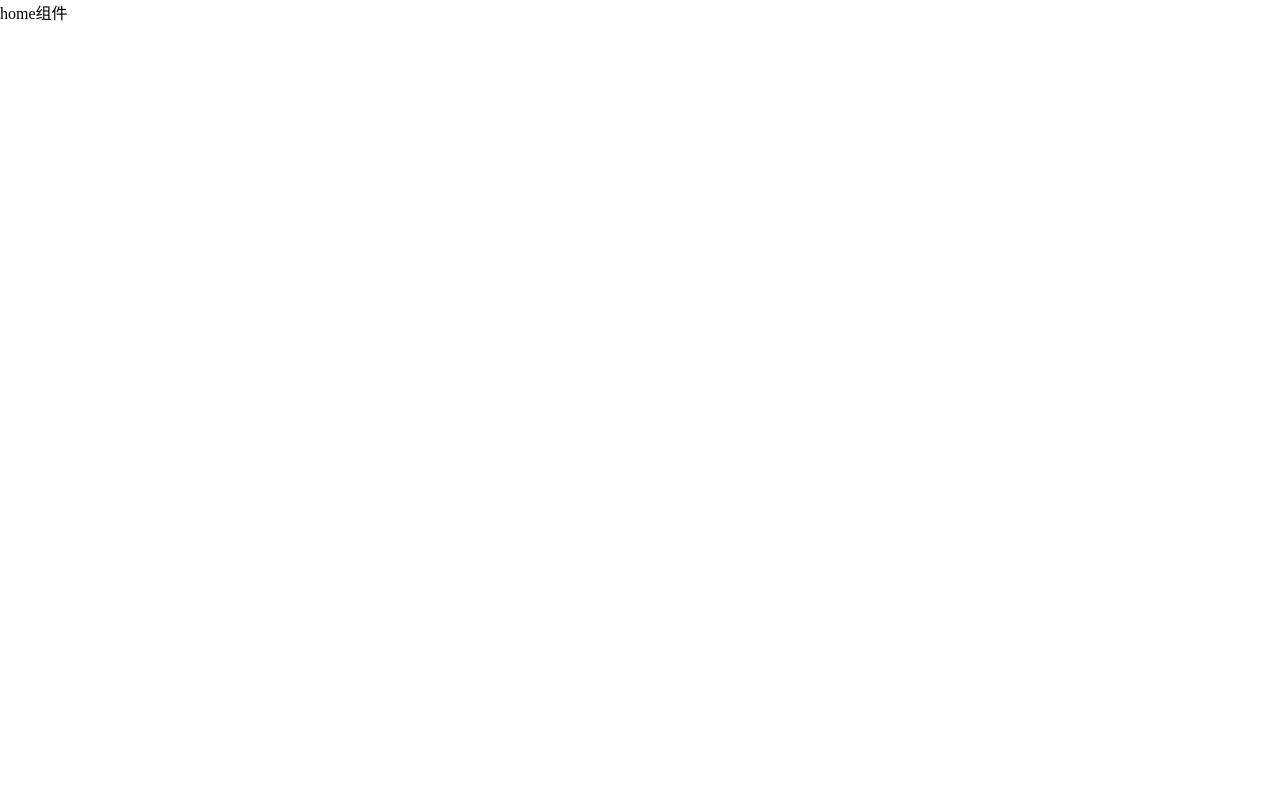
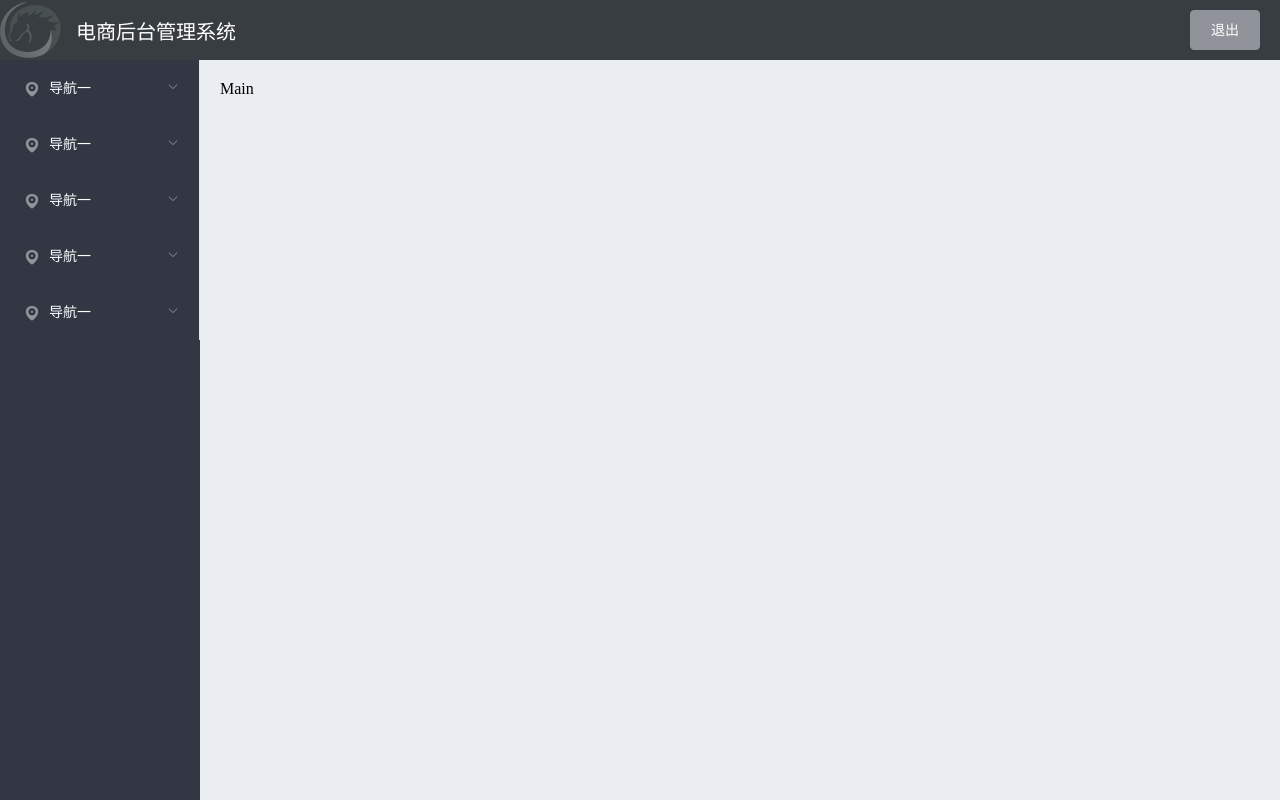
Before and after one commit to cc032191/vue_shop, a Vue app: page /#/home in a window 1280 px wide. Built offline with nearby package versions, Linux system fonts and the light colour scheme; sample sign-in values are in the browser's storage.

Commit message:
完成home组件部署与部分左侧栏

```diff
--- /dev/null
+++ b/src/views/home/components/regionstart.vue
@@ -0,0 +1,87 @@
+<template>
+  <el-menu background-color="#333744" text-color="#fff" active-text-color="#ffd04b">
+    <!-- 一级菜单 -->
+    <el-submenu index="1">
+      <!-- 一级菜单的模版区域 -->
+      <template slot="title">
+        <!-- 图标 -->
+        <i class="el-icon-location"></i>
+        <span>导航一</span>
+      </template>
+      <!-- 二级菜单 -->
+      <el-menu-item index="1-1">
+        <template slot="title">
+          <i class="el-icon-location"></i>
+          <span>导航一</span>
+        </template>
+      </el-menu-item>
+    </el-submenu>
+    <el-submenu index="2">
+      <!-- 一级菜单的模版区域 -->
+      <template slot="title">
+        <!-- 图标 -->
+        <i class="el-icon-location"></i>
+        <span>导航一</span>
+      </template>
+      <!-- 二级菜单 -->
+      <el-menu-item index="1-1">
+        <template slot="title">
+          <i class="el-icon-location"></i>
+          <span>导航一</span>
+        </template>
+      </el-menu-item>
+    </el-submenu>
+    <el-submenu index="3">
+      <!-- 一级菜单的模版区域 -->
+      <template slot="title">
+        <!-- 图标 -->
+        <i class="el-icon-location"></i>
+        <span>导航一</span>
+      </template>
+      <!-- 二级菜单 -->
+      <el-menu-item index="1-1">
+        <template slot="title">
+          <i class="el-icon-location"></i>
+          <span>导航一</span>
+        </template>
+      </el-menu-item>
+    </el-submenu>
+    <el-submenu index="4">
+      <!-- 一级菜单的模版区域 -->
+      <template slot="title">
+        <!-- 图标 -->
+        <i class="el-icon-location"></i>
+        <span>导航一</span>
+      </template>
+      <!-- 二级菜单 -->
+      <el-menu-item index="1-1">
+        <template slot="title">
+          <i class="el-icon-location"></i>
+          <span>导航一</span>
+        </template>
+      </el-menu-item>
+    </el-submenu>
+    <el-submenu index="5">
+      <!-- 一级菜单的模版区域 -->
+      <template slot="title">
+        <!-- 图标 -->
+        <i class="el-icon-location"></i>
+        <span>导航一</span>
+      </template>
+      <!-- 二级菜单 -->
+      <el-menu-item index="1-1">
+        <template slot="title">
+          <i class="el-icon-location"></i>
+          <span>导航一</span>
+        </template>
+      </el-menu-item>
+    </el-submenu>
+  </el-menu>
+</template>
+
+<script>
+export default {};
+</script>
+
+<style>
+</style>
--- a/src/views/home/index.vue
+++ b/src/views/home/index.vue
@@ -1,13 +1,67 @@
 <template>
-  <div>home组件</div>
+  <el-container>
+    <!-- 头部区域 -->
+    <el-header>
+      <div class="head_div">
+        <img src="../../assets/heima.png" alt />
+        <span>电商后台管理系统</span>
+      </div>
+      <el-button type="info" @click="quit">退出</el-button>
+    </el-header>
+    <!-- 页面主题 -->
+    <el-container>
+      <!-- 侧边栏 -->
+      <el-aside width="200px">
+        <regionstart />
+      </el-aside>
+      <!-- 页面右面 -->
+      <el-main>Main</el-main>
+    </el-container>
+  </el-container>
 </template>
 
 <script>
+import regionstart from "./components/regionstart";
 export default {
-
-}
+  data() {
+    return {};
+  },
+  components: {
+    regionstart
+  },
+  methods: {
+    quit() {
+      window.sessionStorage.clear();
+      this.$router.push("/login");
+    }
+  }
+};
 </script>
 
-<style>
-
+<style lang='less' scoped>
+.el-container {
+  height: 100%;
+}
+.el-header {
+  background-color: #373d41;
+  display: flex;
+  justify-content: space-between;
+  align-items: center;
+  padding-left: 0;
+  color: #fff;
+  font-size: 20px;
+  .head_div {
+    display: flex;
+    align-items: center;
+    span {
+      margin-left: 15px;
+    }
+  }
+}
+.el-aside {
+  background-color: #333744;
+}
+.el-main {
+  background-color: #eaedf1;
+}
 </style>
```
Also changed, not shown: src/plugins/element.js (+18 -1 lines).
